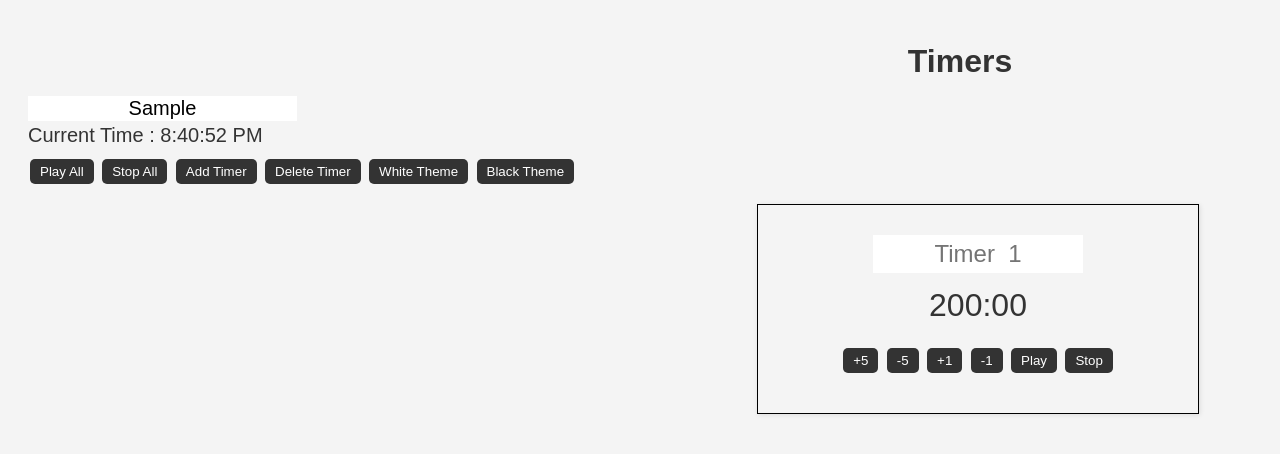
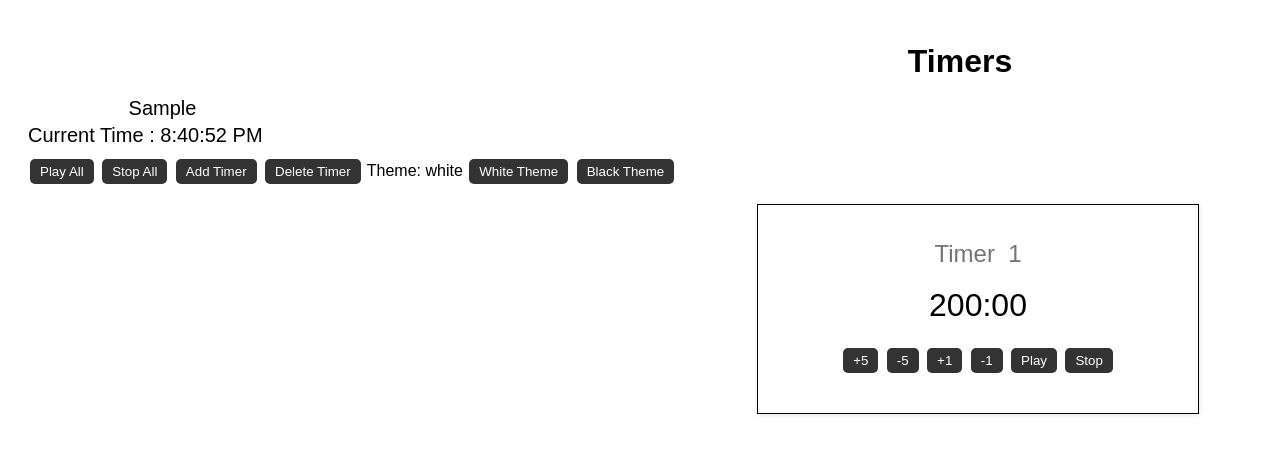
Before and after one commit to CreamMeatball/MultipleTimer, a website: page public/index.html in a window 1280 px wide. Both pictures are taken after typing "Sample" into the empty fields and a click on the button "Add Timer". Shown: the top 454 px of the page. Drawn offline with Linux system fonts and the light colour scheme.

Commit message:
bug fix that No change theme for Add timer after theme changed

```diff
--- a/public/index.html
+++ b/public/index.html
@@ -24,6 +24,7 @@
     <button id="add-timer" onclick="addTimer()">Add Timer</button>
     <button id="delete-timer" onclick="deleteTimer()">Delete Timer</button>
 
+    <span id="current-theme">Theme: white</span>
     <button id="white-theme" onclick="changeTheme('white')">White Theme</button>
     <button id="black-theme" onclick="changeTheme('black')">Black Theme</button>
 
--- a/public/js/addTimer.js
+++ b/public/js/addTimer.js
@@ -32,6 +32,10 @@ function addTimer() {
 
     // Append the new timer div to the timer container
     timerContainer.appendChild(timerDiv);
+
+    var currentTheme = document.getElementById('current-theme').innerText;
+    var theme = currentTheme.split(': ')[1]; // 'theme : white' 또는 'theme : black'에서 테마 이름을 가져옵니다.
+    changeTheme(theme);
 }
 
 function deleteTimer() {
--- a/public/js/changeTheme.js
+++ b/public/js/changeTheme.js
@@ -1,5 +1,6 @@
 function changeTheme(theme) {
     var body = document.body;
+    var currentTheme = document.getElementById('current-theme');
 
     if (theme === 'white') {
         body.style.backgroundColor = 'white';
@@ -13,6 +14,8 @@ function changeTheme(theme) {
         var titleName = document.getElementById('title-name');
         titleName.style.background = 'white';
         titleName.style.color = 'black';
+
+        currentTheme.innerHTML = 'Theme: white';
     } else if (theme === 'black') {
         body.style.backgroundColor = 'black';
         body.style.color = 'white';
@@ -25,5 +28,7 @@ function changeTheme(theme) {
         var titleName = document.getElementById('title-name');
         titleName.style.background = 'black';
         titleName.style.color = 'white';
+
+        currentTheme.innerHTML = 'Theme: black';
     }
 }
```
